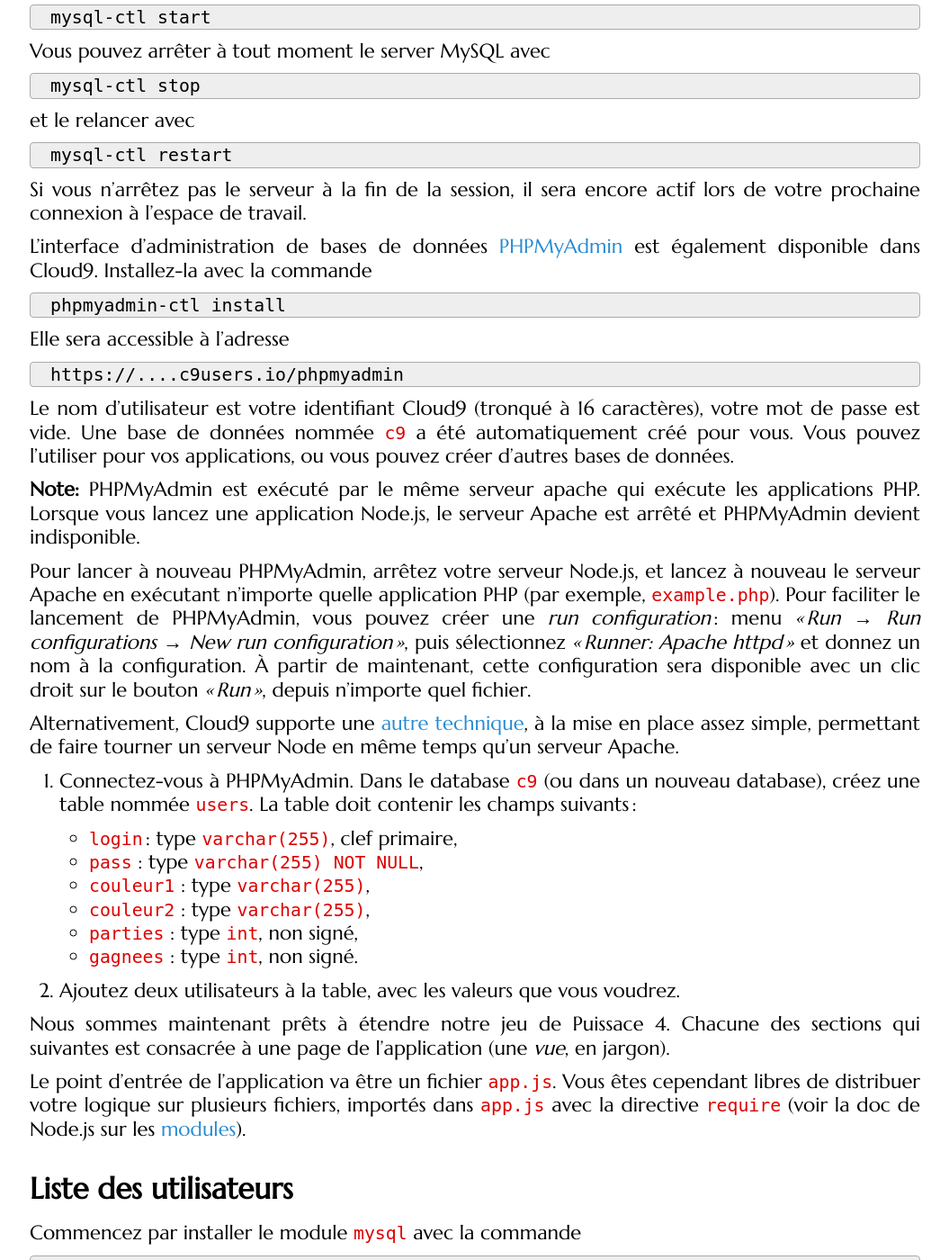
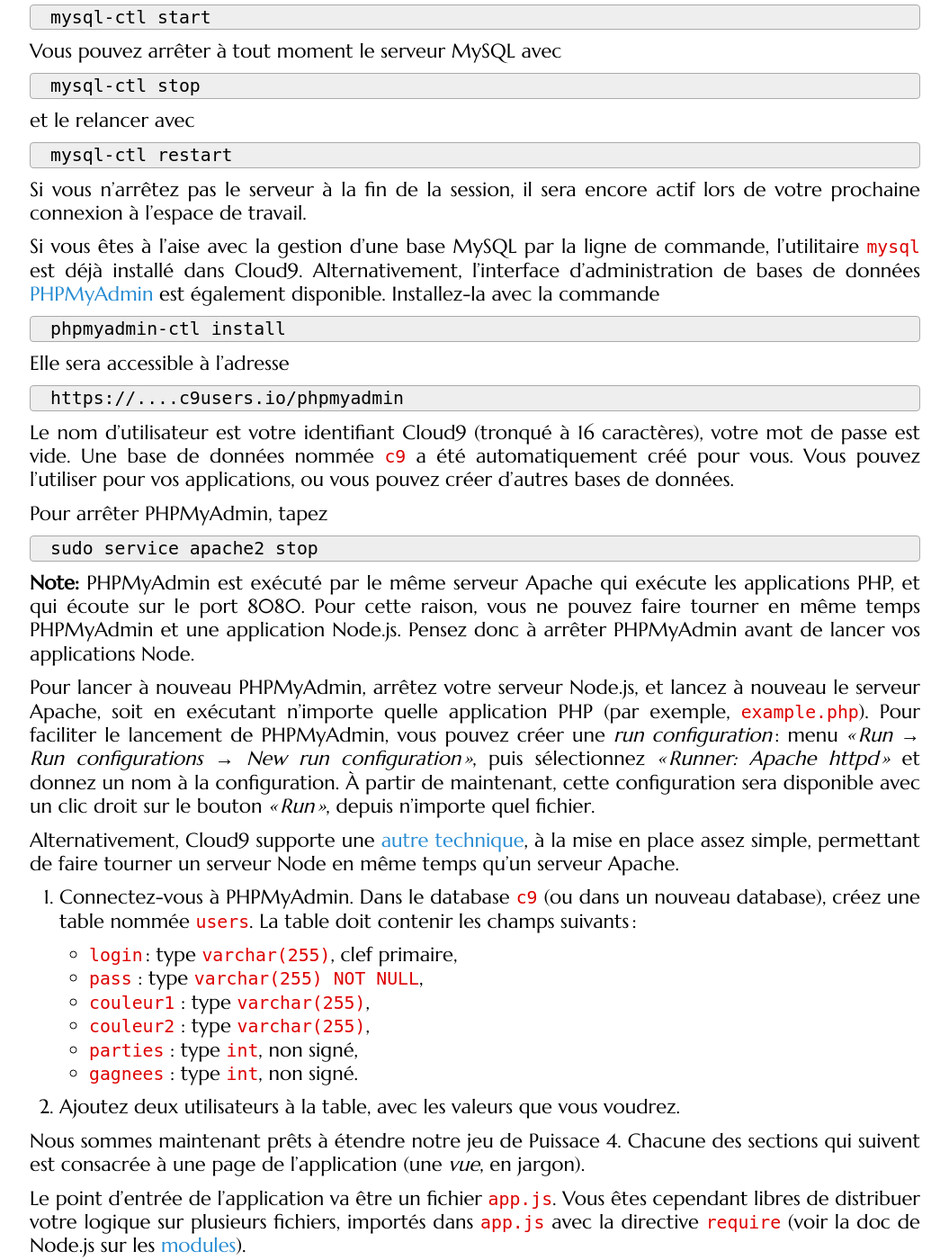
Before and after one commit to defeo/aws, a Jekyll site: the page built from _tutorials/accounts-node.md, in a window 1280 px wide and 1400 px high, scrolled down 2419 px. Shown: the whole window at 90% size, without its empty margins (112-1167 px from the left). Built offline with Jekyll 4.4.1, drawn with Linux system fonts in a browser that asks for light colours; some web fonts are replaced; some of the changed text lies outside the part shown.

Commit message:
Refreshed tutorials, typos, removed OpenShift mentions

```diff
--- a/_tutorials/accounts-node.md
+++ b/_tutorials/accounts-node.md
@@ -7,7 +7,7 @@ Dans ce TD nous allons inclure le jeu de Puissance 4 que nous avons
 [développé précédemment](tutorial2) dans une application
 multi-utilisateurs, permettant de jouer des parties avec des
 adversaires distants. Nous allons nous servir de la base de données
-MySQL fournie par Cloud 9 pour le stockage des données côté server, et
+MySQL fournie par Cloud 9 pour le stockage des données côté serveur, et
 du système de sessions de Silex pour garder l'état de la connexion.
 
 Pour réaliser une interface fluide et *responsive*, l'utilisation de
@@ -51,7 +51,7 @@ mysql-ctl start
 ~~~
 {:.bash}
 
-Vous pouvez arrêter à tout moment le server MySQL avec
+Vous pouvez arrêter à tout moment le serveur MySQL avec
 
 ~~~
 mysql-ctl stop
@@ -66,9 +66,12 @@ mysql-ctl restart
 Si vous n'arrêtez pas le serveur à la fin de la session, il sera
 encore actif lors de votre prochaine connexion à l'espace de travail.
 
-L'interface d'administration de bases de données
-[PHPMyAdmin](http://www.phpmyadmin.net/) est également disponible dans
-Cloud9. Installez-la avec la commande
+
+Si vous êtes à l'aise avec la gestion d'une base MySQL par la ligne de
+commande, l'utilitaire `mysql` est déjà installé dans
+Cloud9. Alternativement, l'interface d'administration de bases de
+données [PHPMyAdmin](http://www.phpmyadmin.net/) est également
+disponible. Installez-la avec la commande
 
 ~~~
 phpmyadmin-ctl install
@@ -86,13 +89,20 @@ caractères), votre mot de passe est vide. Une base de données nommée
 `c9` a été automatiquement créé pour vous. Vous pouvez l'utiliser pour
 vos applications, ou vous pouvez créer d'autres bases de données.
 
-**Note:** PHPMyAdmin est exécuté par le même serveur apache qui
-exécute les applications PHP. Lorsque vous lancez une application
-Node.js, le serveur Apache est arrêté et PHPMyAdmin devient
-indisponible.
+Pour arrêter PHPMyAdmin, tapez
+
+~~~
+sudo service apache2 stop
+~~~
+
+**Note:** PHPMyAdmin est exécuté par le même serveur Apache qui
+exécute les applications PHP, et qui écoute sur le port 8080. Pour
+cette raison, vous ne pouvez faire tourner en même temps PHPMyAdmin et
+une application Node.js. Pensez donc à arrêter PHPMyAdmin avant de
+lancer vos applications Node.
 
 Pour lancer à nouveau PHPMyAdmin, arrêtez votre serveur Node.js, et
-lancez à nouveau le serveur Apache en exécutant n'importe quelle
+lancez à nouveau le serveur Apache, soit en exécutant n'importe quelle
 application PHP (par exemple, `example.php`). Pour faciliter le
 lancement de PHPMyAdmin, vous pouvez créer une *run configuration* :
 menu *« Run → Run configurations → New run configuration »*, puis
@@ -121,7 +131,7 @@ serveur Node en même temps qu'un serveur Apache.
    voudrez.
 
 Nous sommes maintenant prêts à étendre notre jeu de Puissace 4.
-Chacune des sections qui suivantes est consacrée à une page de
+Chacune des sections qui suivent est consacrée à une page de
 l'application (une *vue*, en jargon).
 
 Le point d'entrée de l'application va être un fichier `app.js`. Vous
@@ -335,7 +344,6 @@ ou Chrome pour avoir plusieurs fenêtres avec des sessions
 différentes) ; vérifiez que la liste des utilisateurs correspond bien
 aux utilisateurs connectés.
 
-
 ## Mise à jour dynamique de la liste des utilisateurs
 
 Il est maintenant temps de faire entrer AJAX dans notre
@@ -411,13 +419,13 @@ le *server push*. Dans cette section nous allons voir comment
 remplacer les requêtes AJAX de la section précédente par cette API.
 
 On rappelle le fonctionnement de `EventSource`. Il s'agit d'une
-connexion persistante entre le client et le server, sur laquelle le
-server émet des données textuelles à tout moment. Dans la suite on va
+connexion persistante entre le client et le serveur, sur laquelle le
+serveur émet des données textuelles à tout moment. Dans la suite on va
 appeler *event source* le gestionnaire de la connexion du côté
 serveur ; il sera attaché à une URL par le router, comme un quelconque
 gestionnaire. L'API `EventSource` permet au client de déclencher un
 événement JavaScript à chaque fois que des nouvelles données sont
-envoyées par le server.
+envoyées par le serveur.
 
 Une réponse HTTP typique d'une *event source* ressemble à cela :
 
@@ -455,7 +463,7 @@ passant l'URL de l'*event source*.
 var evt = new EventSource('/api/notifications');
 ~~~
 
-Pour réagir aux messages du server, il suffit d'enregistrer un
+Pour réagir aux messages du serveur, il suffit d'enregistrer un
 gestionnaire d'événements. Il y a deux types d'événements : les
 messages anonymes, qui engendrent un événement de type `'message'`
 
@@ -477,7 +485,7 @@ evt.addEventListener('toto', function(e) {
 Dans les deux cas, le corps du message est disponible dans le champ
 `.data` de l'objet `Event`.
 
-Du côté server, cela ne prend que quelques lignes de Node.js pour
+Du côté serveur, cela ne prend que quelques lignes de Node.js pour
 créer une *event source*. Voici un exemple qui écrit l'heure courante
 toutes les secondes.
 
@@ -521,7 +529,7 @@ app.get('/my-event-source', function(req, res) {
    format JSON.
 
 2. Modifiez la page `/userlist` pour utiliser `EventSource` à la place
-   du *short polling*. Pour transformer les messages du server en des
+   du *short polling*. Pour transformer les messages du serveur en des
    données JavaScript, vous pouvez utiliser la fonction
    [`JSON.parse`](https://developer.mozilla.org/docs/Web/JavaScript/Reference/Global_Objects/JSON/parse).
 
@@ -530,7 +538,7 @@ app.get('/my-event-source', function(req, res) {
 
 À ce stade, notre application ne fait plus du *short polling* par le
 client, mais elle reste très inefficace : le polling a été déplacé
-dans le server, ce qui ne diminue que marginalement le surcoût de
+dans le serveur, ce qui ne diminue que marginalement le surcoût de
 communication.
 
 Heureusement, le noyau de Node.js est basé sur les événements. Ceci
@@ -828,12 +836,12 @@ d'approfondir votre connaissance des applications web.
 1. Implantez une gestion des mots de passe sécurisée:
    une mesure de sécurité souvent appliquée consiste à ne jamais
    stocker les mots de passe en clair dans la base de données. À la
-   place, on stocke le *haché* (par exemple le SHA1) de la
+   place, on stocke le *haché* (par exemple le SHA256) de la
    concaténation du mot de passe et d'une *graine* aléatoire propre à
    l'application.
 
-   Tout le calcul doit se faire côté server. En effet, premièrement la
-   graine ne doit être connue que par le server, deuxièmement, si
+   Tout le calcul doit se faire côté serveur. En effet, premièrement la
+   graine ne doit être connue que par le serveur, deuxièmement, si
    c'est le client qui fait le calcul, le haché devient effectivement
    le mot de passe à la place de l'original.
 
@@ -867,9 +875,9 @@ d'approfondir votre connaissance des applications web.
 
 1. L'API `EventSource` a l'avantage d'être simple à comprendre et à
    utiliser. Cependant, pour chaque échange asynchrone entre le client
-   et le server, il a fallu créer une *route montante* (pour les
-   envois client → server, via AJAX) et une *route descendante* (pour
-   les envois server → client, via *server push*).
+   et le serveur, il a fallu créer une *route montante* (pour les
+   envois client → serveur, via AJAX) et une *route descendante* (pour
+   les envois serveur → client, via *server push*).
 
    Les web sockets, grâce à leur canal bidirectionnel, permettent de
    simplifier la logique et peuvent rendre l'application plus rapide.
```
Also changed, not shown: other parts of _tutorials/accounts-node.md (+3 -5 lines), _tutorials/accounts-silex.md (+20 -19 lines), project.md (+5 -3 lines).
